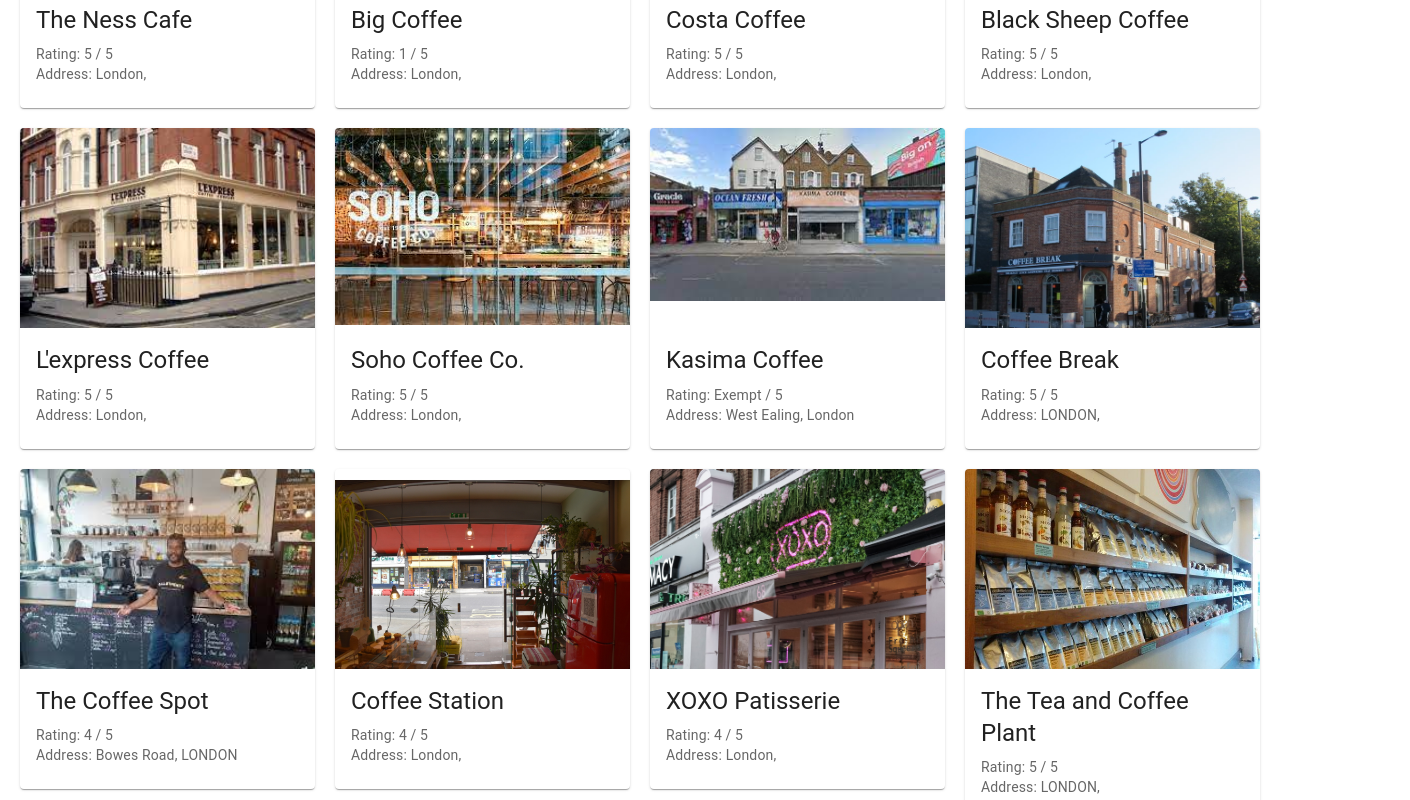
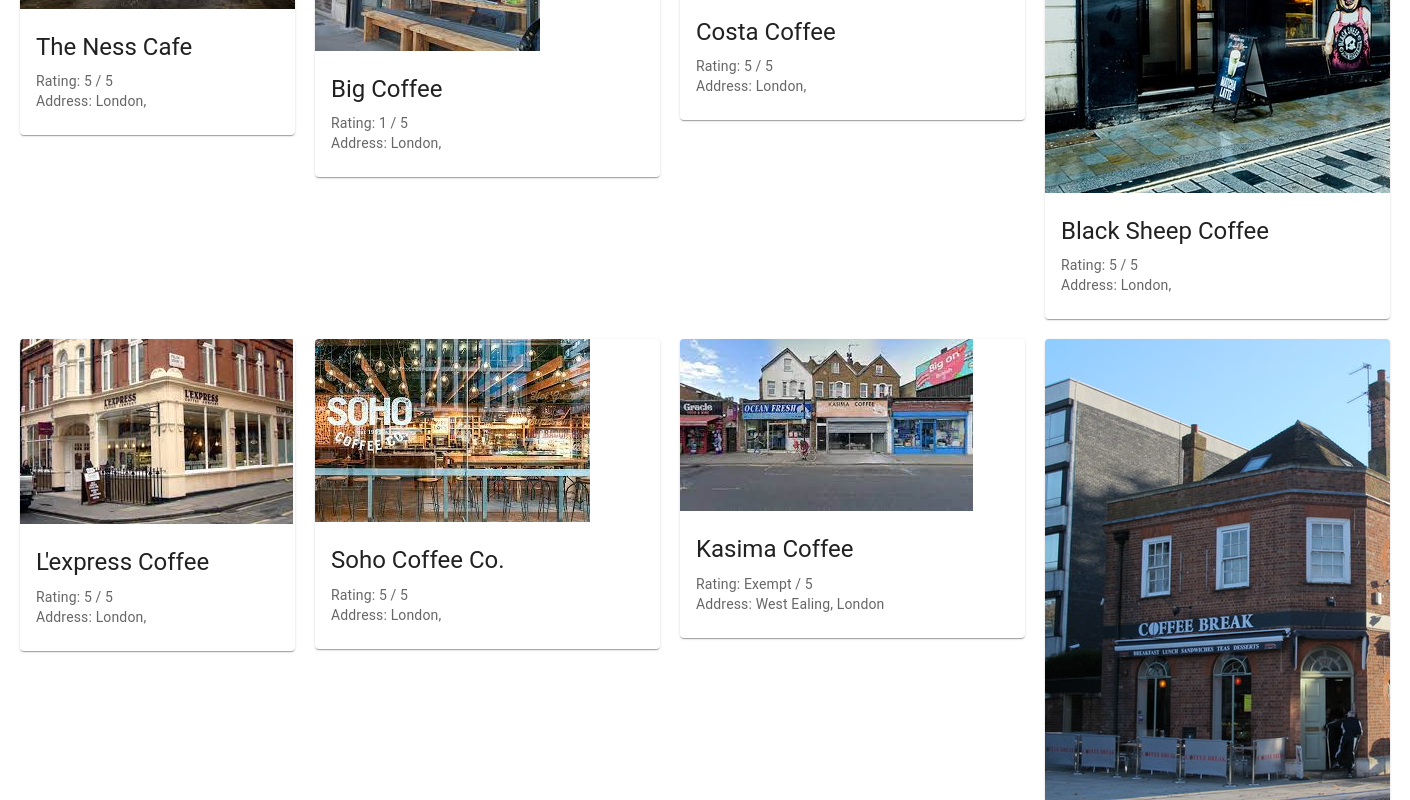
Before and after one commit to Gloal/bean, a React (Vite) app: page / in a window 1280 px wide. Shown: the part 680-1480 px from the top of the page, 1410 px wide, since content can reach past the window. Built offline with nearby package versions, Linux system fonts and the light colour scheme.

Commit message:
Revert "Style cards"

```diff
--- a/src/components/Card.css
+++ b/src/components/Card.css
@@ -11,18 +11,6 @@
     color: red;
   }
 
-  .image-container {
-    width: 100%;
-    height: 200px;
-    overflow: hidden;
-  }
-
-  .image-container img {
-    width: 100%;
-    height: auto;
-  }
-
-
   @media (min-width: 1280px) {
     .coffee-card-grid {
       grid-template-columns: repeat(4, 1fr);
--- a/src/data/london_restaurants.json
+++ b/src/data/london_restaurants.json
@@ -109,17 +109,6 @@
     "imageUrl": "src/assets/Images/coffee-station-w6.jpg"
   },
   {
-    "_id": "6399f72271c0238ae6f3e59c",
-    "BusinessName": "XOXO Patisserie",
-    "AddressLine2": "London",
-    "PostCode": "NW2 4RA",
-    "RatingValue": "4",
-    "Geocode_Longitude": -0.222133,
-    "Geocode_Latitude": 51.548237,
-    "AddressLine3": "",
-    "imageUrl": "src/assets/Images/xoxo-coffee-nw2.jpg"
-  },
-  {
     "_id": "6399f73a71c0238ae6f56a34",
     "BusinessName": "The Tea and Coffee Plant",
     "AddressLine2": "LONDON",
```
Also changed, not shown: src/assets/Images/xoxo-coffee-nw2.jpg (deleted).
